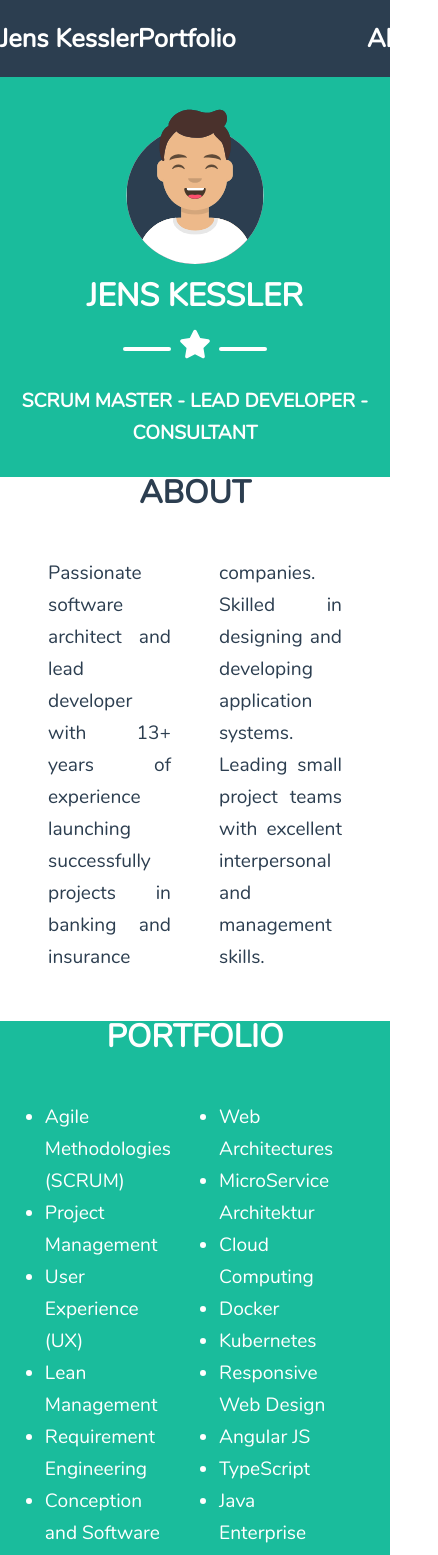
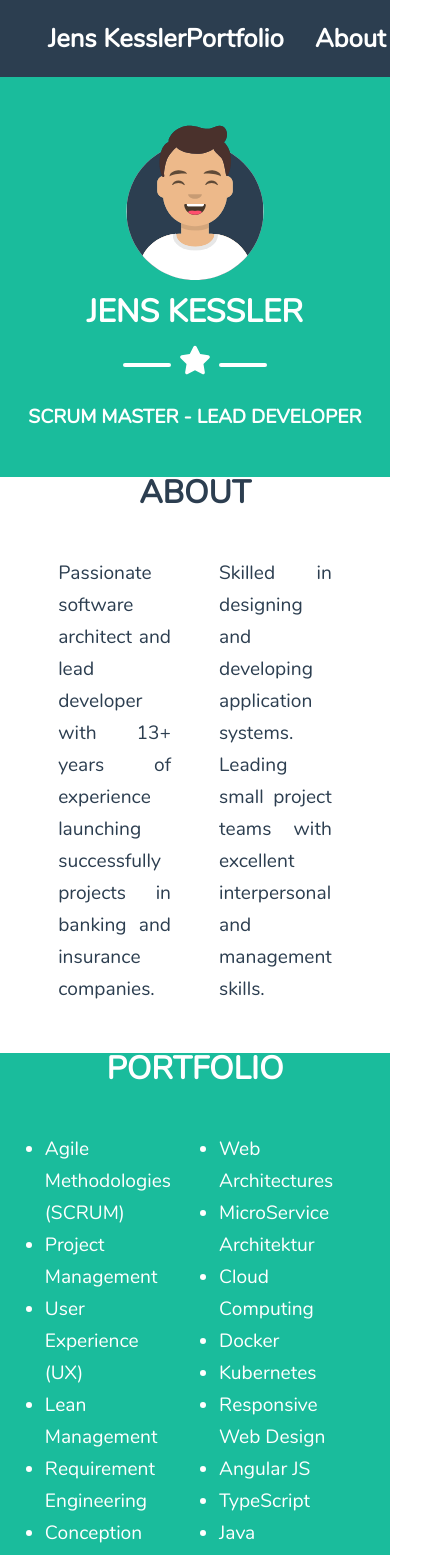
Before and after one commit to JKL03/jkl03, an Angular app: page / in a window 390 px wide. Shown: the top 1555 px of the page, 438 px wide, since content can reach past the window. Built offline with nearby package versions, Linux system fonts and the light colour scheme.

Commit message:
feat: optimize for mobile

```diff
--- a/src/app/components/about/about.component.scss
+++ b/src/app/components/about/about.component.scss
@@ -6,19 +6,31 @@
 
 #about {
   min-height: 400px;
+  min-width: 320px;
   background-color: $page-white;
   display: flex;
   justify-content: center;
   align-items: center;
   flex-direction: column;
+  padding: 2rem 0;
 }
 
 #content{
-  margin: 3rem;
-  column-count: 2;
-  column-gap: 3rem;
+  margin: 1rem 2rem;
   font-size: 1.2rem;
   line-height: 2rem;
   text-align: justify;
-  max-width: 800px;
+  max-width: 280px;
 }
+
+@media only screen and (min-device-width: 768px) {
+  #about {
+    padding: 0;
+  }
+  #content {
+    column-count: 2;
+    column-gap: 3rem;
+    margin: 3rem 7rem;
+    max-width: 800px;
+  }
+}
--- a/src/app/components/footer/footer.component.html
+++ b/src/app/components/footer/footer.component.html
@@ -4,7 +4,7 @@
         <ul class="items">
             <li *ngFor="let tab of text.links">
                 <a class="btn-social" [href]="tab.href" target=" _blank">
-                    <em class="fab fa-fw {{tab.class}}"></em>
+                    <span class="fab fa-fw {{tab.class}}"></span>
                 </a>
             </li>
         </ul>
@@ -12,6 +12,6 @@
 </div>
 <div *ngIf="hideToTopButton" class="scroll-to-top" style="display: block;">
     <a class="js-scroll-trigger" href="#page-top">
-        <em class="fa fa-chevron-up"></em>
+        <span class="fa fa-chevron-up"></span>
     </a>
 </div>
--- a/src/app/components/introduction/introduction.component.scss
+++ b/src/app/components/introduction/introduction.component.scss
@@ -17,6 +17,7 @@ img {
   height: 10rem;
   width: 10rem;
 }
-h2,h4{
+
+h2, h4 {
   margin-top: 1rem;
 }
--- a/src/app/components/introduction/introduction.text.ts
+++ b/src/app/components/introduction/introduction.text.ts
@@ -1,4 +1,4 @@
 export const introductionText = {
     title: 'Jens Kessler',
-    subline: 'Scrum Master - Lead Developer - Consultant',
+    subline: 'Scrum Master - Lead Developer',
 };
--- a/src/app/components/navbar/navbar.component.scss
+++ b/src/app/components/navbar/navbar.component.scss
@@ -2,6 +2,7 @@
 
 :host {
   margin-top: 5rem;
+  display: none;
 }
 
 nav {
@@ -10,15 +11,16 @@ nav {
   background: $page-blue;
   transition: padding-top .3s, padding-bottom .3s;
   position: sticky;
-  top: 0px;
+  top: 0;
 }
 
 .container {
   display: flex;
   align-items: center;
-  justify-content: space-around;
+  justify-content: space-between;
   font-size: 1.6rem;
   flex-wrap: nowrap;
+  margin: 0 3rem;
 }
 
 .items {
@@ -27,7 +29,7 @@ nav {
   list-style: none;
   margin: unset;
   padding: unset;
-  min-width: 300px;
+  min-width: 200px;
 }
 
 a {
@@ -42,3 +44,10 @@ a {
     padding-bottom: 1.3rem;
   }
 }
+
+@media only screen and (min-device-width: 768px) {
+  :host {
+    margin-top: 5rem;
+    display: contents;
+  }
+}
--- a/src/app/components/portfolio/portfolio.component.scss
+++ b/src/app/components/portfolio/portfolio.component.scss
@@ -6,20 +6,20 @@
 
 #portfolio {
   min-height: 500px;
+  min-width: 320px;
   background-color: $page-green;
   display: flex;
   justify-content: center;
   align-items: center;
   flex-direction: column;
+  padding: 2rem 0;
 }
 
 #content {
-  margin: 3rem;
-  column-count: 2;
-  column-gap: 3rem;
+  margin: 1rem 2rem;
   font-size: 1.2rem;
   line-height: 2rem;
-  max-width: 800px;
+  max-width: 225px;
 }
 
 ul {
@@ -29,3 +29,15 @@ ul {
 li {
   font-size: 1.2rem;
 }
+
+@media only screen and (min-device-width: 768px) {
+  #portfolio {
+    padding: 0;
+  }
+  #content {
+    column-count: 2;
+    column-gap: 3rem;
+    margin: 3rem 7rem;
+    max-width: 800px;
+  }
+}
```
